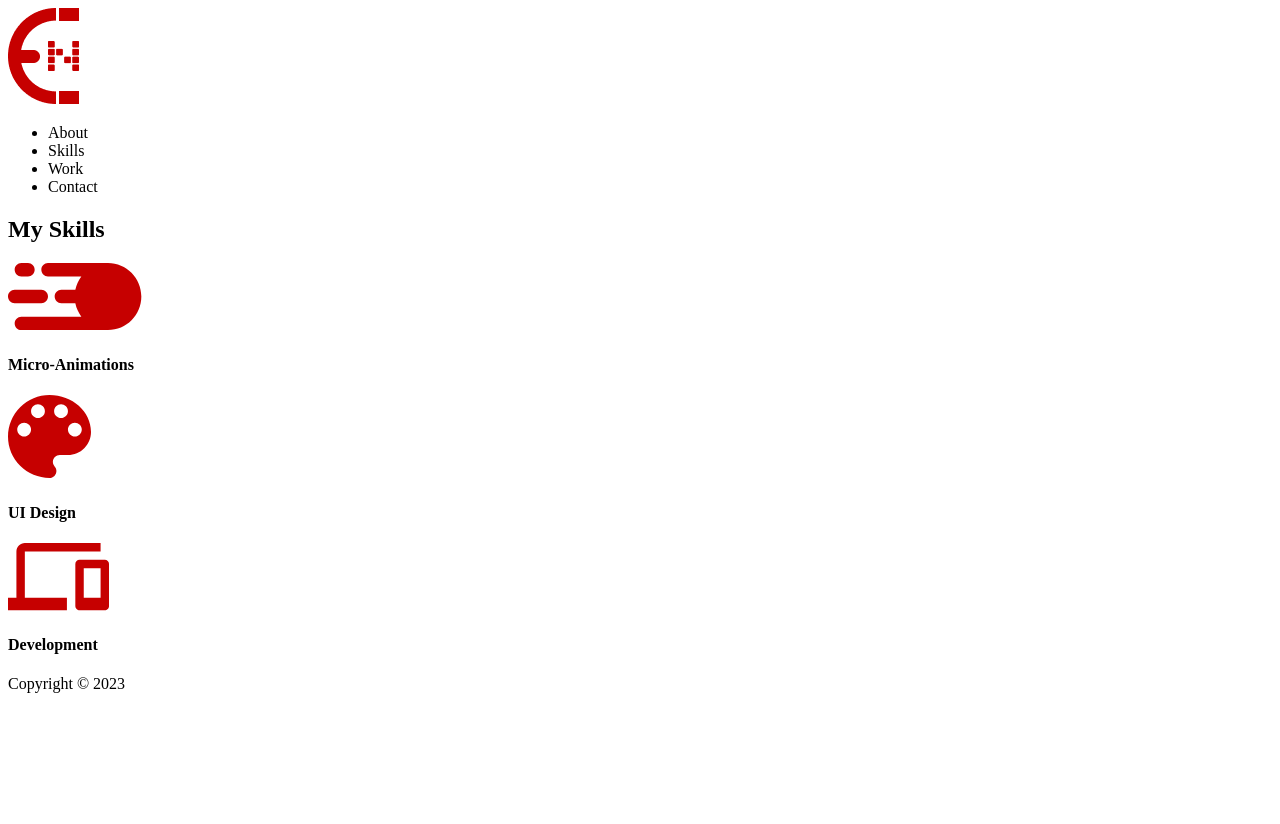
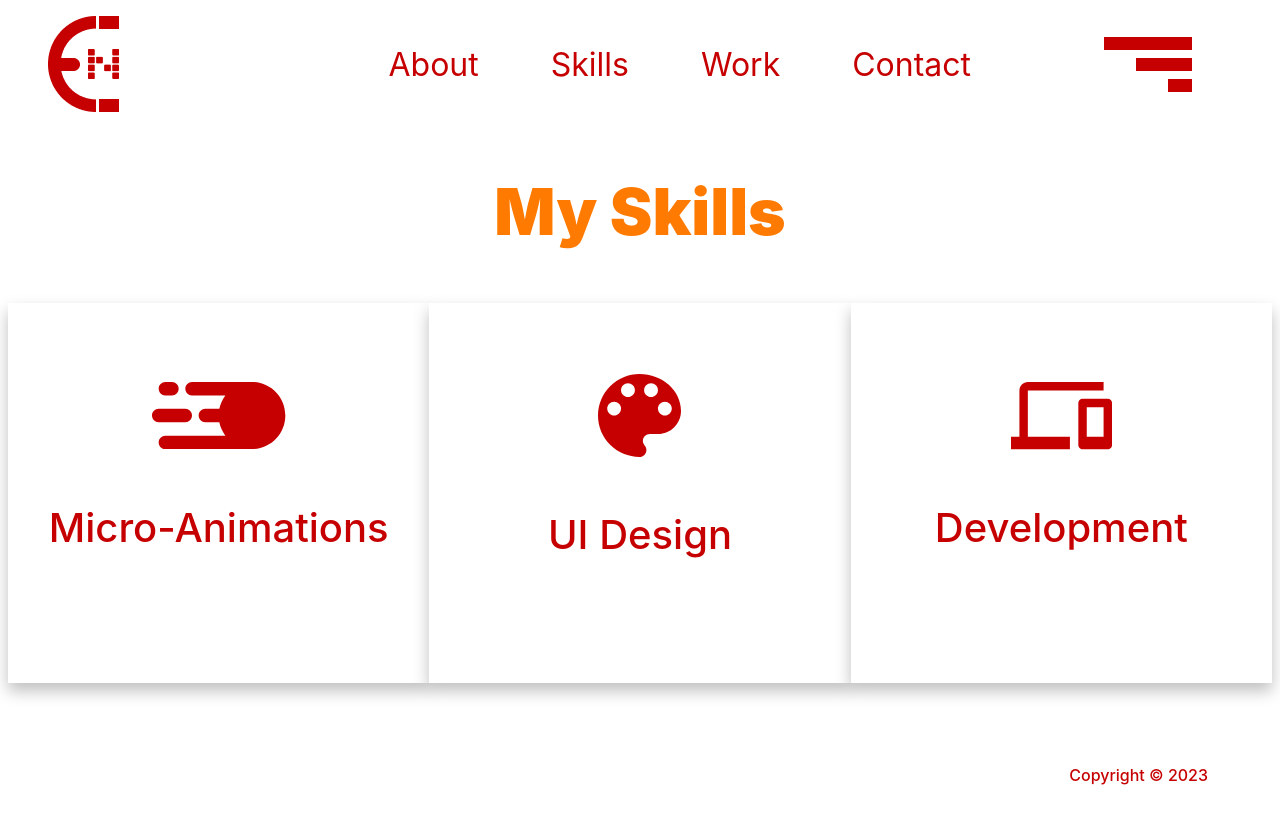
Before and after one commit to TheLevelUpDesigner/UX_UI_HW_18, a plain HTML site: page index.html in a window 1280 px wide. Before the commit the page ends 800 px from the top, so only its background shows below. Drawn offline with Linux system fonts and the light colour scheme; the site is published under a folder, as on GitHub Pages, so addresses that start at the root find nothing.

Commit message:
Style fix 2

```diff
--- a/index.html
+++ b/index.html
@@ -1,7 +1,7 @@
 <!DOCTYPE html>
 <html>
     <head>
-        <link rel="stylesheet" type="text/css" href="/styles.css">
+        <link rel="stylesheet" type="text/css" href="./styles.css">
         <link href="/SVG/index.svg">
     </head>
 
```
Also changed, not shown: page 2 index.html (+1 -1 lines).
